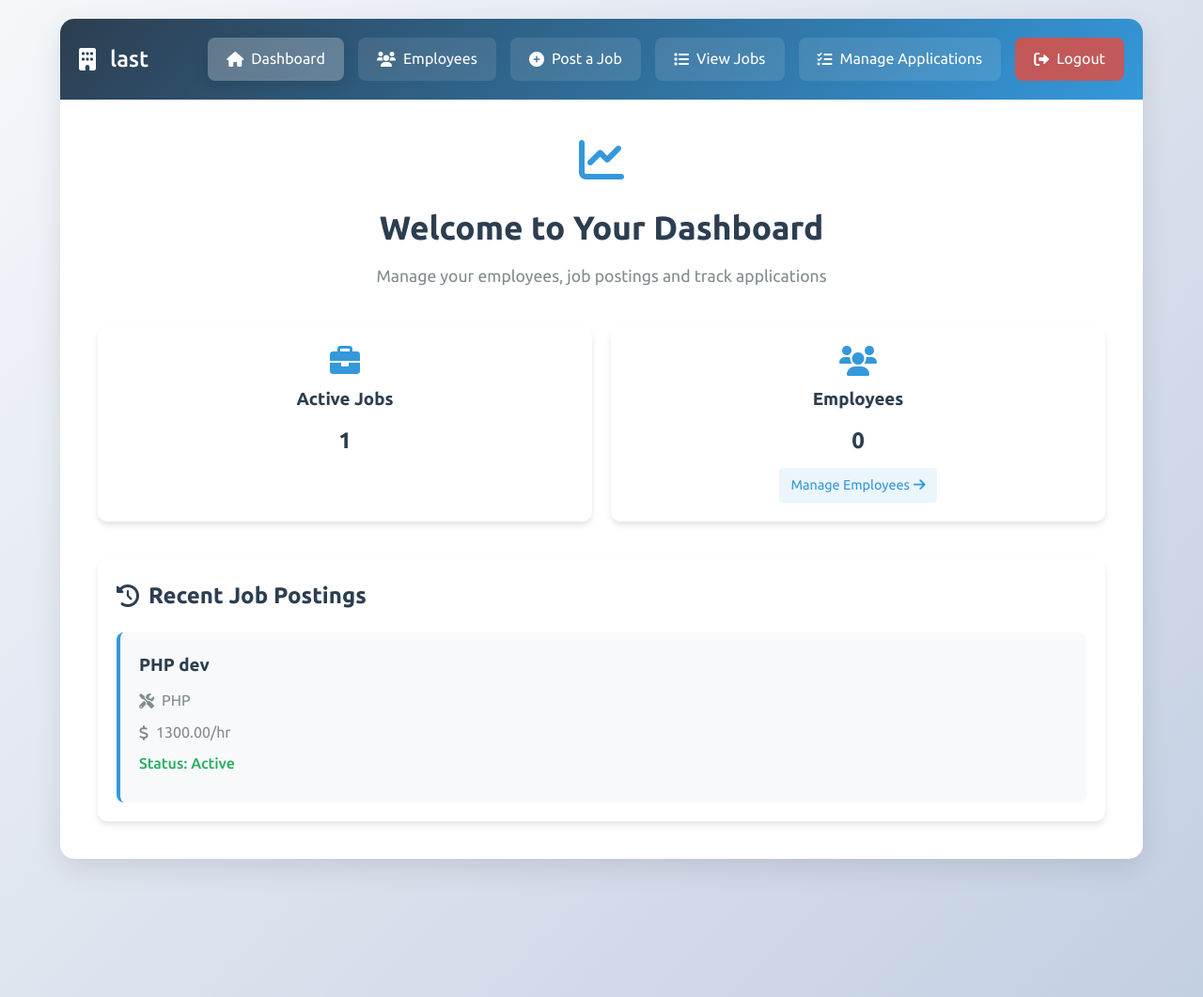
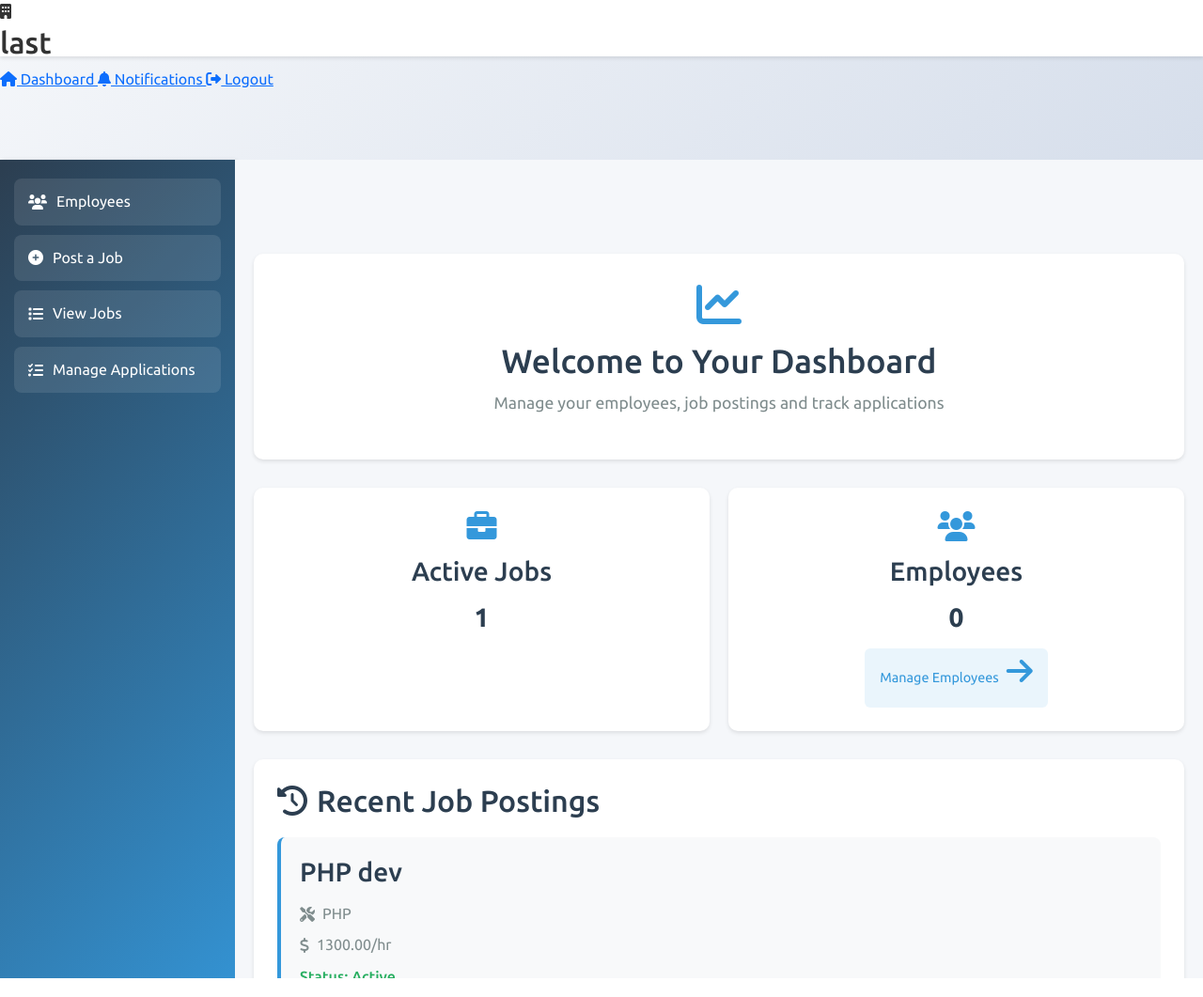
Before and after one commit to nafis-muktashid/CSE311L-CC, a PHP site: page /dashboard.php in a window 1280 px wide. Shown: the whole page at 94% size. Run offline with PHP 8.4, Linux system fonts and the light colour scheme; a user stored in the database is signed in; data comes from the database, SQL or seed files in the repository; data that the repository does not hold is empty.

Commit message:
dashboard frontend good

```diff
--- a/components/header.php
+++ b/components/header.php
@@ -1,26 +1,18 @@
 <?php
 function renderHeader($activeTab = '') {
     ?>
-    <header>
+    <!-- Header -->
+    <header class="main-header">
         <div class="header-left">
             <i class="fas fa-building company-icon"></i>
             <h2><?php echo htmlspecialchars($_SESSION['name']); ?></h2>
         </div>
-        <nav>
+        <nav class="header-nav">
             <a href="dashboard.php" class="<?php echo $activeTab === 'dashboard' ? 'active' : ''; ?>">
                 <i class="fas fa-home"></i> Dashboard
             </a>
-            <a href="employees.php" class="<?php echo $activeTab === 'employees' ? 'active' : ''; ?>">
-                <i class="fas fa-users"></i> Employees
-            </a>
-            <a href="post_job.php" class="<?php echo $activeTab === 'post_job' ? 'active' : ''; ?>">
-                <i class="fas fa-plus-circle"></i> Post a Job
-            </a>
-            <a href="job_postings.php" class="<?php echo $activeTab === 'job_postings' ? 'active' : ''; ?>">
-                <i class="fas fa-list"></i> View Jobs
-            </a>
-            <a href="manage_applications.php" class="<?php echo $activeTab === 'manage_applications' ? 'active' : ''; ?>">
-                <i class="fas fa-tasks"></i> Manage Applications
+            <a href="notifications.php" class="<?php echo $activeTab === 'notifications' ? 'active' : ''; ?>">
+                <i class="fas fa-bell"></i> Notifications
             </a>
             <a href="./utilities/logout.php" class="logout-btn">
                 <i class="fas fa-sign-out-alt"></i> Logout
--- /dev/null
+++ b/components/sidebar.php
@@ -0,0 +1,20 @@
+<nav class="sidebar">
+    <div class="sidebar-nav">
+        <a href="employees.php" class="nav-link <?php echo $activeTab === 'employees' ? 'active' : ''; ?>">
+            <i class="fas fa-users"></i>
+            <span>Employees</span>
+        </a>
+        <a href="post_job.php" class="nav-link <?php echo $activeTab === 'post_job' ? 'active' : ''; ?>">
+            <i class="fas fa-plus-circle"></i>
+            <span>Post a Job</span>
+        </a>
+        <a href="job_postings.php" class="nav-link <?php echo $activeTab === 'job_postings' ? 'active' : ''; ?>">
+            <i class="fas fa-list"></i>
+            <span>View Jobs</span>
+        </a>
+        <a href="manage_applications.php" class="nav-link <?php echo $activeTab === 'manage_applications' ? 'active' : ''; ?>">
+            <i class="fas fa-tasks"></i>
+            <span>Manage Applications</span>
+        </a>
+    </div>
+</nav>
--- a/css/base.css
+++ b/css/base.css
@@ -1,129 +1,34 @@
 @import url("https://fonts.googleapis.com/css2?family=Ubuntu:ital,wght@0,400;0,500;0,700;1,400;1,500;1,700&display=swap");
 
 * {
-    margin: 0;
-    padding: 0;
-    box-sizing: border-box;
-    font-family: "Ubuntu", sans-serif;
+	margin: 0;
+	padding: 0;
+	box-sizing: border-box;
+	font-family: "Ubuntu", sans-serif;
 }
 
 body {
-    background: linear-gradient(135deg, #f5f7fa 0%, #c3cfe2 100%);
-    color: #333;
-    line-height: 1.6;
-    min-height: 100vh;
+	min-height: 100vh;
+	background: linear-gradient(135deg, #f5f7fa 0%, #c3cfe2 100%);
 }
 
-.container {
-    width: 90%;
-    max-width: 1200px;
-    margin: 20px auto;
-    background: white;
-    border-radius: 15px;
-    box-shadow: 0 10px 30px rgba(0, 0, 0, 0.1);
-    overflow: hidden;
+/* Header */
+.main-header {
+	position: fixed;
+	top: 0;
+	left: 0;
+	width: 100%;
+	height: 60px;
+	background: #fff;
+	z-index: 1000;
+	box-shadow: 0 2px 4px rgba(0, 0, 0, 0.1);
 }
 
-/* Header Styles */
-header {
-    background: linear-gradient(135deg, #2c3e50 0%, #3498db 100%);
-    color: white;
-    padding: 20px;
-    display: flex;
-    justify-content: space-between;
-    align-items: center;
+/* Main layout structure */
+.wrapper {
+	position: fixed;
+	top: 85px;
+	left: 0;
+	right: 0;
+	bottom: 0;
 }
-
-.header-left {
-    display: flex;
-    align-items: center;
-    gap: 15px;
-}
-
-.company-icon {
-    font-size: 24px;
-}
-
-header h2 {
-    font-size: 1.5rem;
-    font-weight: 500;
-}
-
-nav {
-    display: flex;
-    gap: 15px;
-}
-
-nav a {
-    color: white;
-    text-decoration: none;
-    padding: 10px 20px;
-    border-radius: 8px;
-    transition: all 0.3s ease;
-    display: flex;
-    align-items: center;
-    gap: 8px;
-    background-color: rgba(255, 255, 255, 0.1);
-}
-
-nav a:hover {
-    background-color: rgba(255, 255, 255, 0.2);
-    transform: translateY(-2px);
-}
-
-nav a.active {
-    background-color: rgba(255, 255, 255, 0.25);
-    box-shadow: 0 4px 15px rgba(0, 0, 0, 0.1);
-}
-
-.logout-btn {
-    background-color: rgba(231, 76, 60, 0.8) !important;
-}
-
-.logout-btn:hover {
-    background-color: rgba(231, 76, 60, 1) !important;
-}
-
-/* Common Components */
-.alert {
-    padding: 16px;
-    border-radius: 8px;
-    margin-bottom: 30px;
-    text-align: center;
-    display: flex;
-    align-items: center;
-    justify-content: center;
-    gap: 10px;
-}
-
-.success {
-    background-color: #d4edda;
-    color: #155724;
-    border: 1px solid #c3e6cb;
-}
-
-.error {
-    background-color: #f8d7da;
-    color: #721c24;
-    border: 1px solid #f5c6cb;
-}
-
-/* Responsive Design */
-@media (max-width: 768px) {
-    .container {
-        width: 95%;
-        margin: 10px auto;
-    }
-
-    header {
-        flex-direction: column;
-        gap: 20px;
-        text-align: center;
-        padding: 20px 10px;
-    }
-
-    nav {
-        flex-wrap: wrap;
-        justify-content: center;
-    }
-}
--- a/css/dashboard.css
+++ b/css/dashboard.css
@@ -16,30 +16,65 @@
 }
 
 .container {
-	width: 90%;
-	max-width: 1200px;
-	margin: 20px auto;
+	width: 100%; /* Changed from 90% */
+	margin: 0; /* Removed margins */
 	background: white;
-	border-radius: 15px;
-	box-shadow: 0 10px 30px rgba(0, 0, 0, 0.1);
+	border-radius: 0; /* Removed border radius */
+	box-shadow: none; /* Removed shadow */
 	overflow: hidden;
 }
 
-/* Remove conflicting header styles and use base.css header styles instead */
 /* Dashboard specific styles */
+.dashboard-container {
+	position: absolute;
+	top: 85px;
+	left: 250px;
+	right: 0;
+	height: 100%;
+	background: #f5f7fa;
+	overflow-y: auto;
+	padding-top: 80px;
+}
+
 .dashboard-content {
-	padding: 40px;
+	padding: 20px;
+	max-width: 1400px;
+	margin: 0 auto;
+}
+
+@media (max-width: 768px) {
+	.dashboard-container {
+		left: 60px;
+	}
+}
+
+/* Add smooth transitions for better UX */
+@media (max-width: 1200px) {
+	.dashboard-content {
+		max-width: 100%;
+		padding: 15px;
+	}
+}
+
+@media (max-width: 768px) {
+	.dashboard-content {
+		padding: 10px;
+	}
 }
 
 .welcome-section {
 	text-align: center;
-	margin-bottom: 40px;
+	margin-bottom: 30px;
+	background: white;
+	padding: 30px;
+	border-radius: 10px;
+	box-shadow: 0 2px 4px rgba(0, 0, 0, 0.1);
 }
 
 .welcome-section .stats-icon {
 	font-size: 48px;
 	color: #3498db;
-	margin-bottom: 20px;
+	margin-bottom: 15px;
 }
 
 .welcome-section h1 {
@@ -57,26 +92,21 @@
 	display: grid;
 	grid-template-columns: repeat(auto-fit, minmax(250px, 1fr));
 	gap: 20px;
-	margin-bottom: 40px;
+	margin-bottom: 30px;
 }
 
 .stat-card {
 	background: white;
-	padding: 20px;
+	padding: 25px;
 	border-radius: 10px;
-	box-shadow: 0 4px 6px rgba(0, 0, 0, 0.1);
+	box-shadow: 0 2px 4px rgba(0, 0, 0, 0.1);
 	text-align: center;
-	transition: transform 0.3s ease;
-}
-
-.stat-card:hover {
-	transform: translateY(-5px);
 }
 
 .stat-card i {
 	font-size: 32px;
 	color: #3498db;
-	margin-bottom: 10px;
+	margin-bottom: 15px;
 }
 
 .stat-card h3 {
@@ -85,46 +115,35 @@
 }
 
 .stat-number {
-	font-size: 24px;
+	font-size: 28px;
 	font-weight: bold;
 	color: #2c3e50;
+	margin-bottom: 10px;
 }
 
-.stat-card .manage-link {
+.manage-link {
 	display: inline-flex;
 	align-items: center;
-	gap: 4px;
+	gap: 8px;
 	color: #3498db;
 	text-decoration: none;
 	font-size: 0.9rem;
-	padding: 6px 12px;
-	border-radius: 4px;
+	padding: 8px 16px;
+	border-radius: 6px;
 	background-color: rgba(52, 152, 219, 0.1);
-	margin-top: 10px;
 	transition: all 0.3s ease;
 }
 
-.stat-card .manage-link .fa-arrow-right {
-	position: relative;
-	top: 5px; /* This is the key value that aligns the arrow with text */
-	font-size: 0.9rem;
-	transition: transform 0.3s ease;
-}
-
-.stat-card .manage-link:hover {
+.manage-link:hover {
 	background-color: rgba(52, 152, 219, 0.2);
 	transform: translateX(5px);
 }
 
-.stat-card .manage-link:hover .fa-arrow-right {
-	transform: translateX(2px);
-}
-
 .recent-jobs {
 	background: white;
-	padding: 20px;
+	padding: 25px;
 	border-radius: 10px;
-	box-shadow: 0 4px 6px rgba(0, 0, 0, 0.1);
+	box-shadow: 0 2px 4px rgba(0, 0, 0, 0.1);
 }
 
 .recent-jobs h2 {
@@ -150,7 +169,7 @@
 
 .job-card h3 {
 	color: #2c3e50;
-	margin-bottom: 10px;
+	margin-bottom: 15px;
 }
 
 .job-card p {
@@ -167,20 +186,26 @@
 }
 
 @media (max-width: 768px) {
-	.container {
-		width: 95%;
-		margin: 10px auto;
-	}
-
-	.dashboard-content {
-		padding: 20px;
-	}
-
-	.welcome-section h1 {
-		font-size: 1.8rem;
+	.stats-grid {
+		grid-template-columns: repeat(auto-fit, minmax(200px, 1fr));
+		gap: 15px;
 	}
 
 	.jobs-list {
 		grid-template-columns: 1fr;
 	}
 }
+
+@media (max-width: 480px) {
+	.welcome-section {
+		padding: 20px;
+	}
+
+	.stat-card {
+		padding: 15px;
+	}
+
+	.welcome-section h1 {
+		font-size: 1.8rem;
+	}
+}
--- /dev/null
+++ b/css/sidebar.css
@@ -0,0 +1,58 @@
+.sidebar-container {
+	position: absolute;
+	top: 85px;
+	left: 0;
+	width: 250px;
+	height: 100%;
+	background: linear-gradient(135deg, #2c3e50 0%, #3498db 100%);
+	box-shadow: 2px 0 4px rgba(0, 0, 0, 0.1);
+	transition: width 0.3s ease;
+}
+
+.sidebar-nav {
+	display: flex;
+	flex-direction: column;
+	gap: 10px;
+	padding: 20px 15px;
+}
+
+.nav-link {
+	display: flex;
+	align-items: center;
+	gap: 10px;
+	color: white;
+	text-decoration: none;
+	padding: 12px 15px;
+	border-radius: 8px;
+	transition: all 0.3s ease;
+	background-color: rgba(255, 255, 255, 0.1);
+}
+
+.nav-link:hover {
+	background-color: rgba(255, 255, 255, 0.2);
+	transform: translateX(5px);
+}
+
+.nav-link.active {
+	background-color: rgba(255, 255, 255, 0.25);
+	box-shadow: 0 4px 15px rgba(0, 0, 0, 0.1);
+}
+
+@media (max-width: 768px) {
+	.sidebar-container {
+		width: 60px;
+	}
+
+	.sidebar-nav {
+		padding: 20px 5px;
+	}
+
+	.nav-link {
+		padding: 12px;
+		justify-content: center;
+	}
+
+	.nav-link span {
+		display: none;
+	}
+}
--- a/dashboard.php
+++ b/dashboard.php
@@ -31,21 +31,36 @@
     <meta charset="UTF-8">
     <meta name="viewport" content="width=device-width, initial-scale=1.0">
     <title>Dashboard - ConnectCore</title>
-    <link rel="stylesheet" href="./css/base.css">
-    <link rel="stylesheet" href="./css/dashboard.css">
+    <!-- Bootstrap CSS -->
+    <link href="https://cdn.jsdelivr.net/npm/bootstrap@5.1.3/dist/css/bootstrap.min.css" rel="stylesheet">
+    <!-- Font Awesome -->
     <link rel="stylesheet" href="https://cdnjs.cloudflare.com/ajax/libs/font-awesome/6.0.0/css/all.min.css">
+    <!-- Your custom CSS -->
+    <link rel="stylesheet" href="css/base.css">
+    <link rel="stylesheet" href="css/sidebar.css">
+    <link rel="stylesheet" href="css/dashboard.css">
 </head>
 <body>
-    <div class="container">
+    <!-- Header -->
     <?php renderHeader('dashboard'); ?>
 
+    <div class="wrapper">
+        <!-- Sidebar -->
+        <div class="sidebar-container">
+            <?php require_once './components/sidebar.php'; ?>
+        </div>
+
+        <!-- Main Content -->
+        <div class="dashboard-container">
             <div class="dashboard-content">
+                <!-- Welcome Section -->
                 <div class="welcome-section">
                     <i class="fas fa-chart-line stats-icon"></i>
                     <h1>Welcome to Your Dashboard</h1>
                     <p>Manage your employees, job postings and track applications</p>
                 </div>
 
+                <!-- Stats Grid -->
                 <div class="stats-grid">
                     <div class="stat-card">
                         <i class="fas fa-briefcase"></i>
@@ -60,6 +75,7 @@
                     </div>
                 </div>
 
+                <!-- Recent Jobs -->
                 <div class="recent-jobs">
                     <h2><i class="fas fa-history"></i> Recent Job Postings</h2>
                     <div class="jobs-list">
@@ -75,5 +91,9 @@
                 </div>
             </div>
         </div>
+    </div>
+
+    <!-- Bootstrap JS -->
+    <script src="https://cdn.jsdelivr.net/npm/bootstrap@5.1.3/dist/js/bootstrap.bundle.min.js"></script>
 </body>
 </html>
```
Also changed, not shown: css/notifications.css (added, +24 -0 lines), notifications.php (added, +37 -0 lines). Lines whose indentation alone changed are shown as unchanged.
